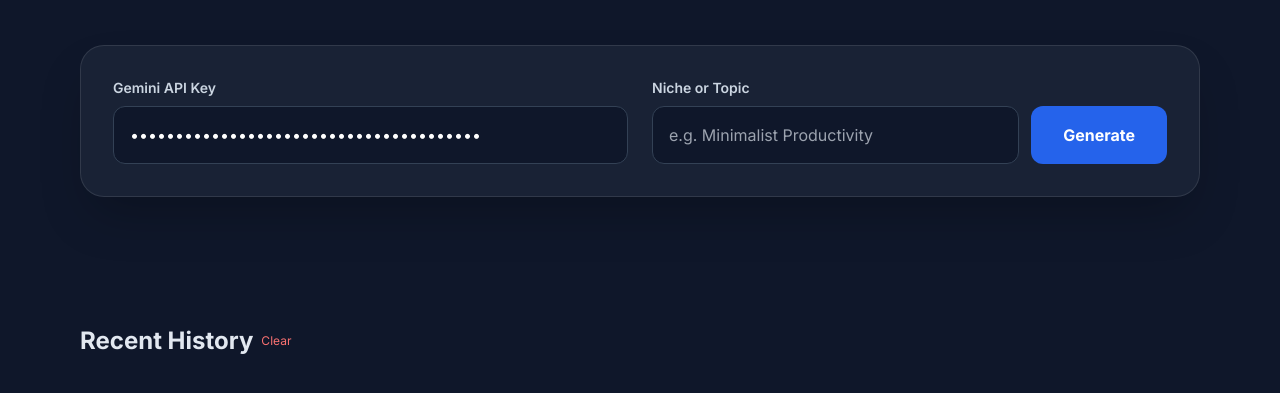
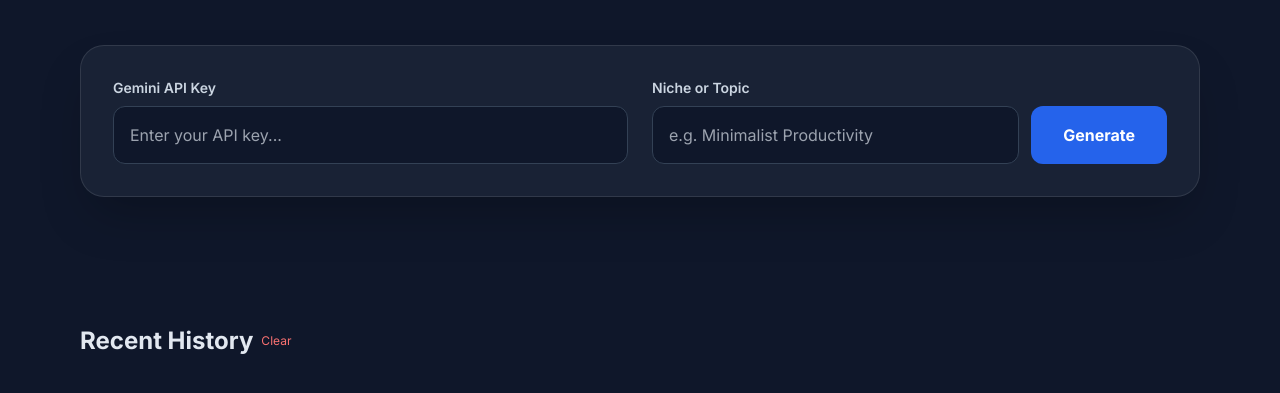
Before and after one commit to Shubhanshu-Dwivedi/My-AI-APP, a plain HTML site: page index.html in a window 1280 px wide. Shown: the part 143-536 px from the top of the page. Drawn offline with nearby package versions, Linux system fonts and the light colour scheme.

Commit message:
Update index.html

```diff
--- a/index.html
+++ b/index.html
@@ -27,7 +27,7 @@
             <div class="grid grid-cols-1 md:grid-cols-2 gap-6">
                 <div>
                     <label class="block text-sm font-semibold text-slate-300 mb-2">Gemini API Key</label>
-                    <input type="password" id="apiKey" value="AIzaSyD1RgssD5sPC2OIATZJyGv13iBhwjh8u-0" placeholder="Enter your API key..."
+                    <input type="password" id="apiKey" value="" placeholder="Enter your API key..."
                         class="w-full bg-slate-900 border border-slate-700 rounded-xl p-4 text-white focus:ring-2 focus:ring-blue-500 outline-none transition-all">
                 </div>
                 <div>
```
